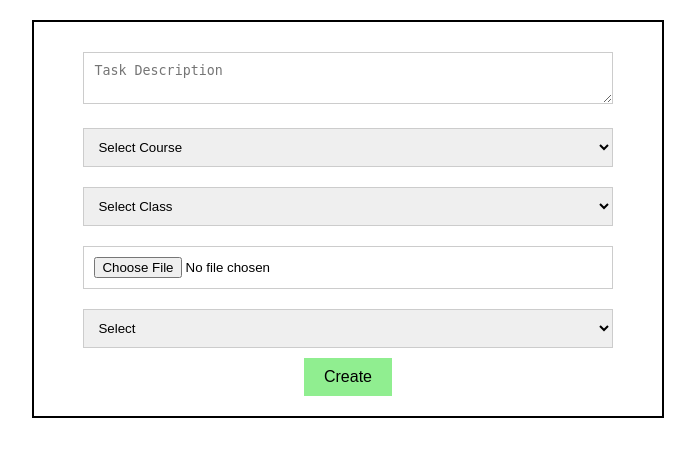
After one commit to sshyamm/music_academy, a PHP site: page /music_academy_page/admin/forms/formAssgn.php in a window 1280 px wide. The commit adds this page. Shown: the top 457 px of the page, without its empty margins (292-987 px from the left). Run offline with PHP 8.4, Linux system fonts and the light colour scheme; data comes from the database, SQL or seed files in the repository.

Commit message:
Tasks CRUD commit

```diff
--- /dev/null
+++ b/admin/forms/formAssgn.php
@@ -0,0 +1,124 @@
+<!DOCTYPE html>
+<html>
+<head>
+    <style>
+        form {
+            width: 50%;
+            margin: 20px auto;
+            text-align: center;
+            border: 2px solid #000;
+            padding: 20px;
+            box-sizing: border-box;
+        }
+
+        input[type="file"],
+        select, textarea {
+            padding: 10px;
+            margin: 10px;
+            width: 90%;
+            box-sizing: border-box;
+            border: 1px solid #ccc;
+        }
+
+        button[type="button"] {
+            padding: 10px 20px;
+            font-size: 16px;
+            background-color: #90EE90;
+            color: black;
+            border: none;
+            cursor: pointer;
+        }
+
+        button[type="button"]:hover {
+            background-color: #7CFC00;
+        }
+    </style>
+</head>
+<body>
+
+<?php
+$actionAssgn = isset($_GET['actionAssgn']) ? $_GET['actionAssgn'] : 'create_mode_assgn';
+$task_desc = '';
+$course_parent_id = '';
+$date_parent_id = '';
+$task_file= '';
+$task_status = '';
+
+include("../db.php");
+
+if ($actionAssgn == 'edit_mode_assgn') {
+
+    $task_id = isset($_GET['task_id']) ? $_GET['task_id'] : null;
+    if ($task_id !== null) {
+        $my_sql  = "SELECT * FROM class_tasks WHERE task_id = $task_id";
+        $res_sql = $conn->query($my_sql);
+
+        if ($res_sql->num_rows === 1) {
+            $row = $res_sql->fetch_assoc();
+            $task_desc = $row["task_desc"];
+            $course_parent_id = $row["course_parent_id"];
+            $date_parent_id = $row["date_parent_id"];
+            $task_file = $row["task_file"];
+            $task_status = $row["task_status"];
+        }
+    }
+}
+?>
+
+<form id="createProductFormAssgn" method="post" enctype="multipart/form-data">
+    <textarea id="task_desc" name="task_desc" <?php echo $actionAssgn === 'create_mode_assgn' ? 'placeholder="Task Description"' : ''; ?>><?php echo $actionAssgn !== 'create_mode_assgn' ? $task_desc : ''; ?></textarea><br>
+    <select id="course_parent_id" name="course_parent_id" onChange="fetchDates_task();">
+    <?php
+    require_once("../db.php");
+    $course_sql = "SELECT * FROM courses";
+    $course_result = $conn->query($course_sql);
+    echo "<option value=''>Select Course</option>";
+    if ($course_result->num_rows > 0) {
+        while ($course_row = $course_result->fetch_assoc()) {
+            $selected = ($course_row['course_id'] == $course_parent_id) ? 'selected' : '';
+            echo "<option value='" . $course_row['course_id'] . "' $selected>" . $course_row['course_name'] . "</option>";
+        }
+    }
+    ?>
+    </select><br>
+    <select id="date_parent_id" name="date_parent_id">
+        <?php
+        include("../db.php");
+        if($actionAssgn == 'edit_mode_assgn'){
+            echo "<option value=''>Select Class</option>";
+            $class_sql = "SELECT c.class_id, c.date_of_class, crs.course_name
+                        FROM classes c
+                        INNER JOIN courses crs ON c.course_parent_id = crs.course_id WHERE course_parent_id = $course_parent_id";
+            $class_result = $conn->query($class_sql);
+            if ($class_result->num_rows > 0) {
+                while ($class_row = $class_result->fetch_assoc()) {
+                    $selected = ($class_row['class_id'] == $date_parent_id) ? 'selected' : '';
+                    $display_text = $class_row['date_of_class'] . ' (' . $class_row['course_name'] . ')';
+                    $option_value = $class_row['class_id'];
+                    $encoded_display_text = htmlspecialchars($display_text);
+                    echo "<option value='$option_value' $selected>$encoded_display_text</option>";
+                }
+            } else {
+                echo "<option value='' selected>No classes available</option>";
+            }
+        } else {
+            echo "<option value='' selected>Select Class</option>";
+        }
+        ?>
+    </select><br>
+    <input type="file" id="task_file" name="task_file"><br>
+    <select id="task_status" name="task_status">
+        <option value="Select" <?php echo ($actionAssgn === 'create_mode_assgn') ? 'selected' : ''; ?>>Select</option>
+        <option value="Active" <?php echo ($actionAssgn === 'edit_mode_assgn' && $task_status === 'Active') ? 'selected' : ''; ?>>Active</option>
+        <option value="Inactive" <?php echo ($actionAssgn === 'edit_mode_assgn' && $task_status === 'Inactive') ? 'selected' : ''; ?>>Inactive</option>
+    </select><br>
+    <?php if ($actionAssgn == "edit_mode_assgn") { ?>
+        <input type="hidden" name="task_id" value="<?php echo $task_id; ?>" />
+    <?php } ?>
+    <input type="hidden" name="actionAssgn" value="<?php echo $actionAssgn; ?>" />
+
+    <button type="button" onclick="validateFormAssgn()"><?php echo ($actionAssgn == 'edit_mode_assgn') ? 'Update' : 'Create'; ?></button>
+</form>
+
+</body>
+</html>
--- a/admin/getForms/getformTask.php
+++ b/admin/getForms/getformTask.php
@@ -73,8 +73,8 @@ if ($_SERVER["REQUEST_METHOD"] == "POST") {
             }
 
             $updated_at = date('Y-m-d H:i:s');
-
-            $sql = "UPDATE tasks SET task_title='$task_title', task_desc='$task_desc', assigned_to='$assigned_to', assigned_by='$assigned_by', deadline='$deadline', priority='$priority', updated_at='$updated_at', estimated_hours='$estimated_hours', file_path='$file_path', task_status='$task_status' WHERE task_id=$task_id";
+dline', priority='$priority', updated_at='$updated_at', estimated_hours='$estimated_hours', file_path='$file_path', task_status='$task_status' WHERE task_id=$task_id";
+            $sql = "UPDATE tasks SET task_title='$task_title', task_desc='$task_desc', assigned_to='$assigned_to', assigned_by='$assigned_by', deadline='$dea
 
             if ($conn->query($sql) === TRUE) {
                 $response = array('success' => true, 'message' => 'Task updated successfully.');
--- a/class_details.php
+++ b/class_details.php
@@ -170,6 +170,7 @@ if (isset($_GET['class_id'])) {
                             <thead>
                                 <tr>
                                     <th>#</th>
+                                    <th>Task Description</th>
                                     <th>File Name</th>
                                     <th>Action</th>
                                 </tr>
@@ -187,6 +188,7 @@ if (isset($_GET['class_id'])) {
                                             if ($file != "." && $file != "..") {
                                                 echo "<tr>";
                                                 echo "<td>" . $count . "</td>";
+                                                echo "<td>Task description placeholder</td>";
                                                 echo "<td>" . $file . "</td>";
                                                 echo "<td><a href='uploads/" . $file . "' download>
                                                 <button class='btn btn-primary btn-sm'>Download</button></a><span>&nbsp;</span>";
```
Also changed, not shown: admin/getForms/getformAssgn.php (added, +95 -0 lines), admin/index.php (+116 -1 lines), admin/indexes/assgn_index.php (added, +85 -0 lines), admin/updateForms/updateformAssgn.php (added, +35 -0 lines), admin/getForms/uploads/Screenshot from 2024-03-08 14-34-37.png (added), admin/getForms/uploads/Screenshot from 2024-03-19 22-36-35.png (renamed from uploads/Screenshot from 2024-03-19 22-36-35.png), admin/getForms/uploads/Screenshot from 2024-03-19 22-37-00.png (added), uploads/Screenshot from 2024-03-12 19-07-35.png (deleted).
